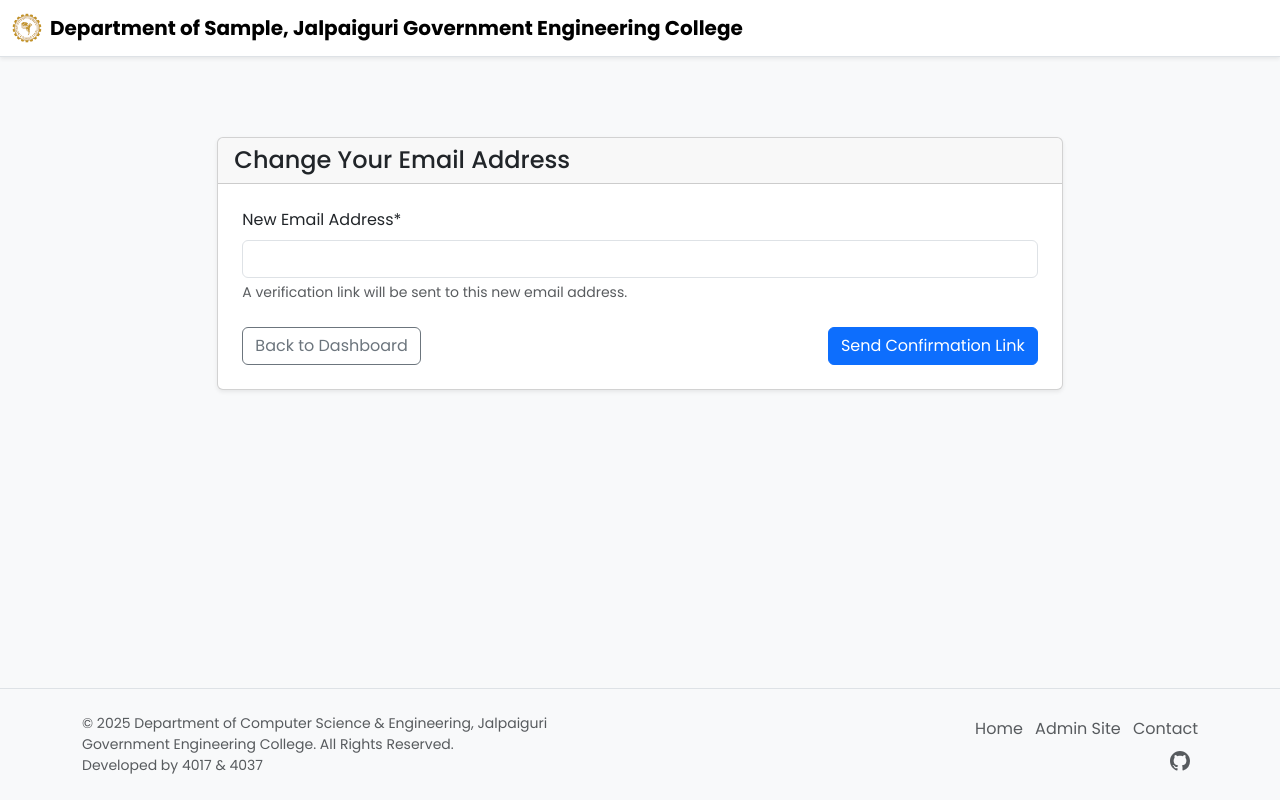
After one commit to Samarjit0323/FMS, a Django app: page /1/change-email/ in a window 1280 px wide. The commit adds this page. Run offline with Django 5.2, Linux system fonts and the light colour scheme; a user stored in the database is signed in; tables that the repository leaves empty hold one stand-in row (values such as "Sample post"); some libraries are stand-ins or nearby versions.

Commit message:
Added Email Updation Functionality

```diff
--- a/fms/faculty/forms.py
+++ b/fms/faculty/forms.py
@@ -38,7 +38,7 @@ class RegisterForm(UserCreationForm):
         self.fields['last_name'].required=True
 
 class ProfileUpdationForm(forms.ModelForm):
-    first_name = forms.CharField(max_length=150, required=True)
+    first_name = forms.CharField(max_length=150, required=True,help_text="Include Title(Dr., Prof., Asst. Prof. etc) and Middle Name if applicable")
     last_name = forms.CharField(max_length=150, required=True)
     class Meta:
         model=FacultyProfile
@@ -65,3 +65,12 @@ class ProfileUpdationForm(forms.ModelForm):
             'address',
             'image'
         )
+
+class EmailUpdateForm(forms.Form):
+    email=forms.EmailField(label="New Email Address",required=True,help_text="A verification link will be sent to this new email address.")
+
+    def clean_email(self):
+        new_email=self.cleaned_data.get('email')
+        if models.User.objects.filter(email=new_email).exists():
+            raise forms.ValidationError("This email ID is already in use")
+        return new_email
--- a/fms/faculty/templates/faculty/dashboard.html
+++ b/fms/faculty/templates/faculty/dashboard.html
@@ -67,7 +67,9 @@
                         <li class="list-group-item">
                             <a href="{% url 'update_profile' faculty.user.username %}" class="text-decoration-none">Update Profile</a>
                         </li>
-
+                        <li class="list-group-item">
+                            <a href="{% url 'request_email_change' faculty.user.username%}" class="text-decoration-none">Update Email</a>
+                        </li>
                         {% if user.is_superuser %}
                         <li class="list-group-item">
                             <a href="#" class="text-decoration-none">View Other Faculty</a>
--- /dev/null
+++ b/fms/faculty/templates/faculty/request_email_change.html
@@ -0,0 +1,28 @@
+{% extends 'faculty/dashboard.html' %}
+{% load crispy_forms_tags %}
+
+{% block content %}
+<div class="row justify-content-center " style="margin-top: 5rem;">
+    <div class="col-lg-8 col-xl-8">
+        <div class="card shadow-sm">
+            <div class="card-header">
+                <h4 class="mb-0">Change Your Email Address</h4>
+            </div>
+            <div class="card-body p-4">
+                <form method="post">
+                    {% csrf_token %}
+                    {{ form | crispy }}
+                    <div class="d-flex justify-content-between align-items-center mt-4">
+                        <a href="{% url 'dashboard' faculty=user.username %}" class="btn btn-outline-secondary">
+                            Back to Dashboard
+                        </a>
+                        <button type="submit" class="btn btn-primary">
+                            Send Confirmation Link
+                        </button>
+                    </div>
+                </form>
+            </div>
+        </div>
+    </div>
+</div>
+{% endblock content %}
--- a/fms/faculty/templates/faculty/view_profile.html
+++ b/fms/faculty/templates/faculty/view_profile.html
@@ -28,6 +28,7 @@
                                     <a href="#" class="btn btn-outline-danger" data-bs-toggle="modal" data-bs-target="#logoutModal">
                                         Logout
                                     </a>
+                                    <a href="{% url 'dashboard' faculty.user.username %}" class="btn btn-outline-secondary ml-4" >Back to Dashboard</a>
                                 </div>
 
                             </div>
@@ -57,7 +58,6 @@
                                     <h5 class="mb-3">Admin Actions</h5>
                                     <a href="#" class="btn btn-outline-secondary" >View All Faculty</a>
                                 {% endif %}
-
                             </div>
                             </div>
                     </div>
--- a/fms/faculty/urls.py
+++ b/fms/faculty/urls.py
@@ -6,4 +6,5 @@ urlpatterns=[
     path("dashboard/",dashboard,name="dashboard"),
     path("profile/",view_profile,name="view_profile"),
     path("update_profile/",update_profile,name="update_profile"),
+    path('change-email/',request_email_change,name='request_email_change')
 ]
--- a/fms/faculty/views.py
+++ b/fms/faculty/views.py
@@ -1,10 +1,19 @@
 from django.shortcuts import render, redirect, get_object_or_404
 from django.contrib import messages
-from django.contrib.auth import logout
+from django.contrib.auth import logout,login
 from django.contrib.auth.decorators import login_required
 from django.contrib.auth.models import User
 from .models import FacultyProfile
-from .forms import ProfileUpdationForm, RegisterForm
+from .forms import ProfileUpdationForm, RegisterForm, EmailUpdateForm
+from django.conf import settings
+#token generator and email tools
+from django.contrib.auth.tokens import default_token_generator
+from django.utils.http import urlsafe_base64_encode, urlsafe_base64_decode
+from django.utils.encoding import force_bytes, force_str
+from django.template.loader import render_to_string
+from django.core.mail import send_mail
+from django.contrib.sites.shortcuts import get_current_site
+
 
 def home(request):
     return render(request, 'faculty/base.html')
@@ -68,3 +77,66 @@ def update_profile(request,faculty):
 def view_profile(request,faculty):
     faculty_profile=get_object_or_404(FacultyProfile,user=request.user)
     return render(request, 'faculty/view_profile.html',{'faculty':faculty_profile})
+
+@login_required
+def request_email_change(request,faculty):
+    try:
+        faculty= FacultyProfile.objects.get(user=request.user)
+    except FacultyProfile.DoesNotExist:
+        return redirect('dashboard', faculty=user.username)
+    if request.method=="POST":
+        # print("DEBUG: request.POST ->", request.POST)
+        form=EmailUpdateForm(request.POST)
+        if form.is_valid():
+            new_email=form.cleaned_data['email']
+            user=request.user
+            #uidb64 encodes the user’s primary key (ID) safely in base64 (e.g., "Mg" for user ID 2).
+            #token is a time-sensitive hash that expires after some time or when the user changes password — so it can’t be reused.
+            token=default_token_generator.make_token(user)
+            uidb64=urlsafe_base64_encode(force_bytes(user.pk))
+
+            request.session['pending_email_change']=new_email #it’s not yet applied to the database.
+            #The change only takes effect after the user confirms the email through the link.
+
+            current_site=get_current_site(request)
+            mail_subject="Confirm your new email address"
+            message=render_to_string(
+                'email/email_change_link.txt',
+                {
+                    'user':user,
+                    'protocol':'http',
+                    'domain':current_site.domain,
+                    'uidb64':uidb64,
+                    'token':token,
+                }
+            )
+
+            try:
+                send_mail(mail_subject,message,settings.EMAIL_HOST_USER,[new_email])
+                messages.success(request,f"A verification link has been sent to {new_email}")
+                return redirect('dashboard',faculty=user.username)
+            except Exception as e:
+                messages.error(request,"Email not delivered. Recheck email address to proceed.")
+    else:
+        form=EmailUpdateForm()
+    return render(request, "faculty/request_email_change.html",{'form':form,'faculty':faculty})
+
+def confirm_email_change(request,uidb64,token):
+    try:
+        uid=force_str(urlsafe_base64_decode(uidb64))
+        user=User.objects.get(pk=uid)
+    except (TypeError,ValueError,OverflowError, User.DoesNotExist):
+        user=None
+
+    new_email=request.session.get('pending_email_change')
+
+    if user is not None and default_token_generator.check_token(user,token) and new_email:
+        user.email=new_email
+        user.save()
+        if 'pending_email_change' in request.session:
+            del request.session['pending_email_change']
+        messages.success(request,"Email Updated successfully!")
+        return redirect('dashboard',faculty=user.username)
+    else:
+        messages.error(request,"Link is either invalid or has expired.")
+        return redirect('home')
--- a/fms/fms/urls.py
+++ b/fms/fms/urls.py
@@ -34,6 +34,7 @@ urlpatterns = [
     path('password-reset/success/',PasswordResetDoneView.as_view(template_name="faculty/password_reset_done.html"),name="password_reset_done"),
     path('password-reset-confirm/<uidb64>/<token>/',PasswordResetConfirmView.as_view(template_name="faculty/password_reset_confirm.html"),name="password_reset_confirm"),
     path('password-reset-complete/',PasswordResetCompleteView.as_view(template_name="faculty/password_reset_complete.html"),name="password_reset_complete"),
+    path('confirm-email-change/<uidb64>/<token>/',views.confirm_email_change,name="confirm_email_change"),
 
 ]
 
```
Also changed, not shown: fms/faculty/templates/email/email_change_link.txt (added, +7 -0 lines).
